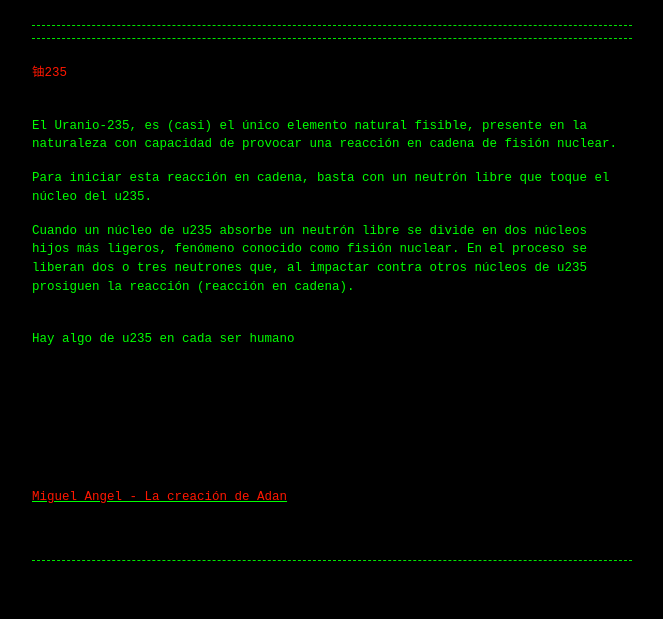
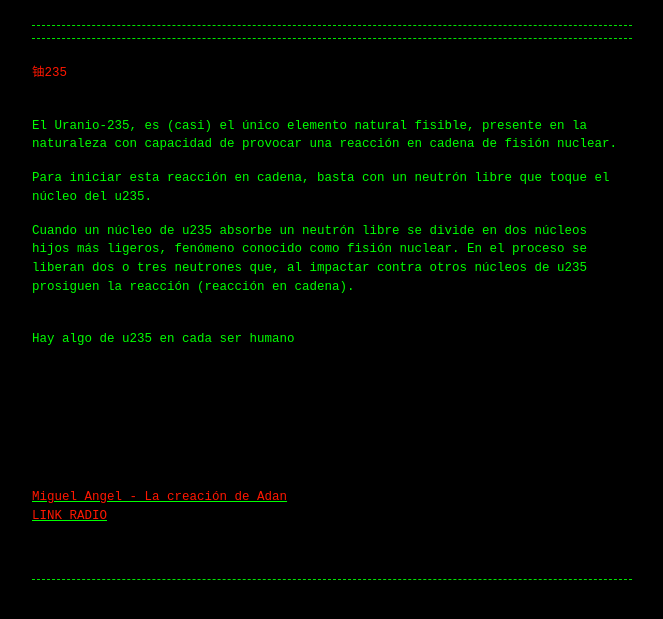
Before and after one commit to Guerrillaradio/u235, a Jekyll site: the page built from index.md, in a window 1280 px wide. Shown: the top 619 px of the page, without its empty margins (308-971 px from the left). Built offline with Jekyll 4.4.1, drawn with Linux system fonts in a browser that asks for light colours; our own code applies the rules of GitHub Pages for plain Markdown files.

Commit message:
Update index.md

```diff
--- a/index.md
+++ b/index.md
@@ -14,3 +14,5 @@
 
 
 <a href="https://es.wikipedia.org/wiki/La_creaci%C3%B3n_de_Ad%C3%A1n#/media/Archivo:Michelangelo_-_Creation_of_Adam_(cropped).jpg"><div><font color="#ff1700">Miguel Angel - La creación de Adan</font></div><div></div><div><font color="#ff1700"> </font><font color="#ff2d00"> </font></div></a>
+
+ <a href="https://guerrillaradio.github.io/radioguerrilla_u235/"><div><font color="#ff1700">LINK RADIO</font></div><div></div><div><font color="#ff1700"> </font><font color="#ff2d00"> </font></div></a>
```
